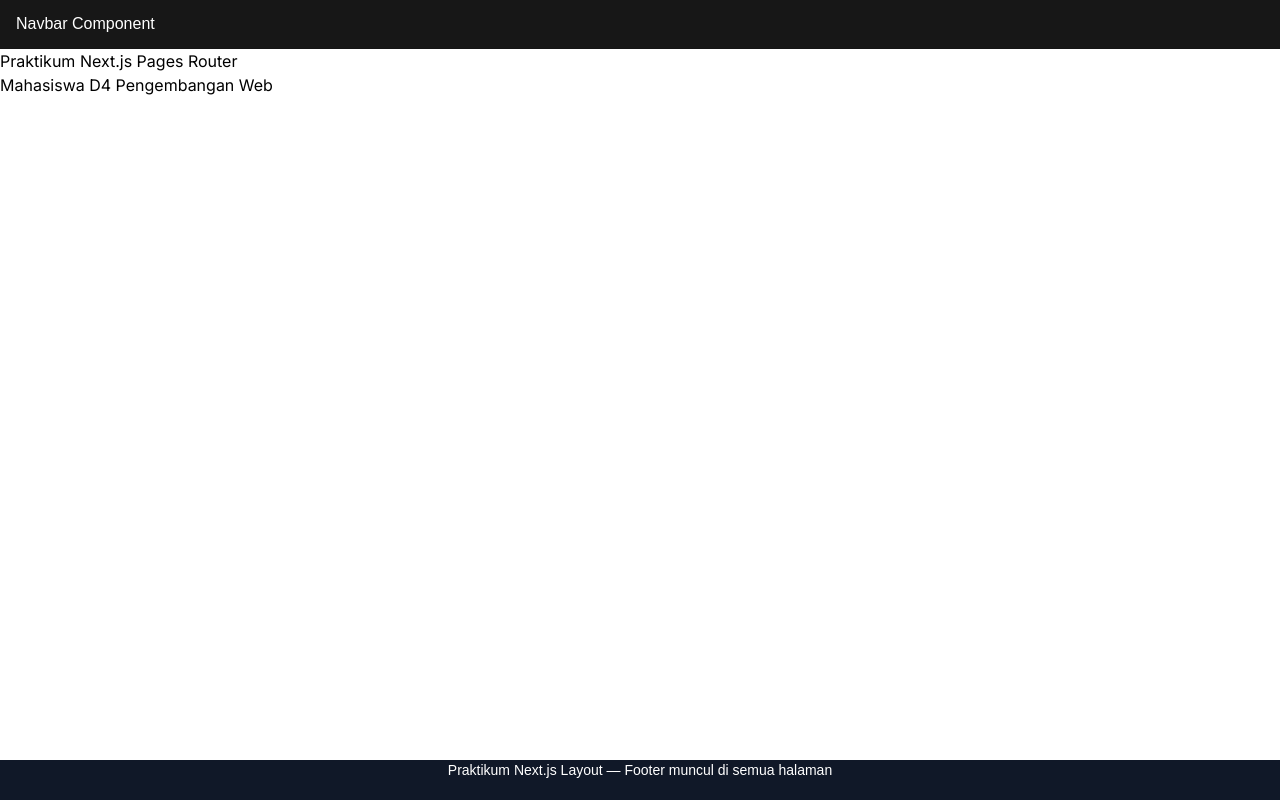
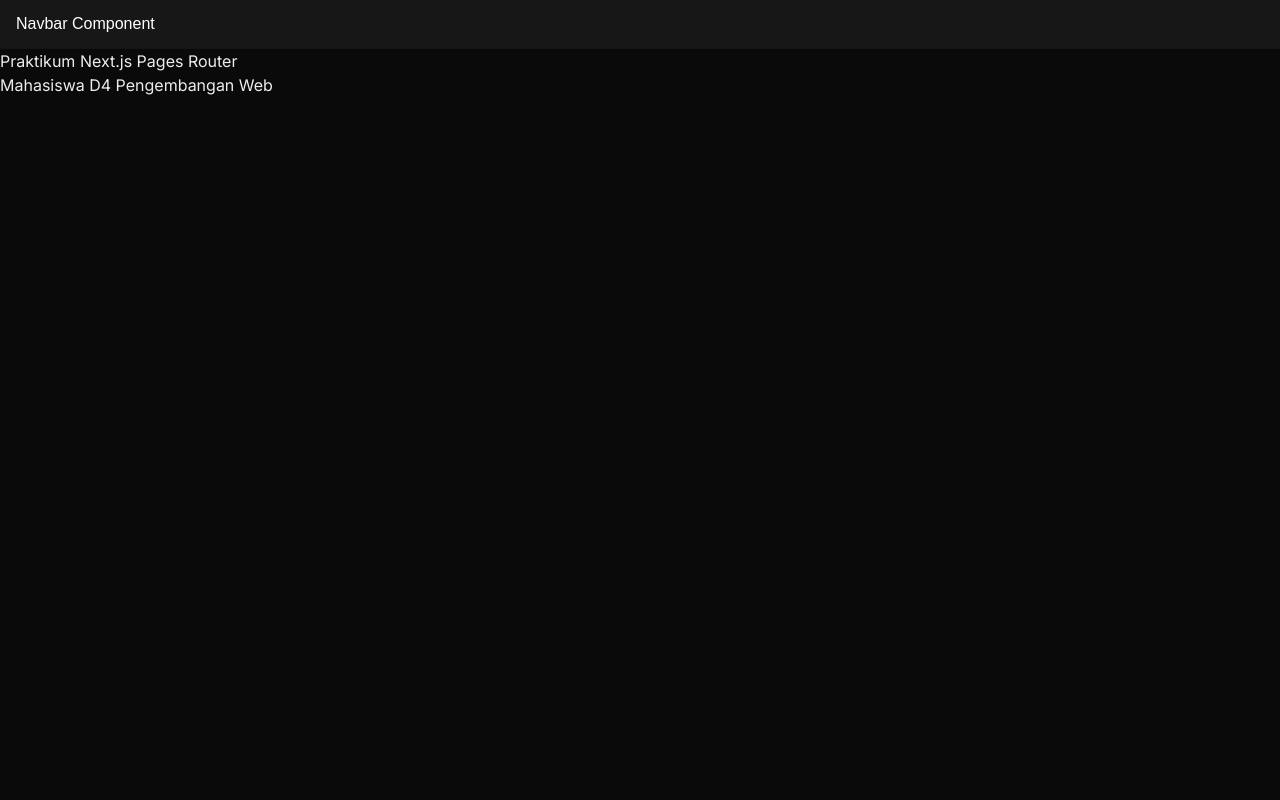
Before and after one commit to Dimas0824/PemrogramanFramework, a Next.js app in the folder nextJS/: page / in a window 1280 px wide. Built offline with nearby package versions, Linux system fonts and the light colour scheme.

Commit message:
feat: update AppShell to conditionally render Navbar based on route

```diff
--- a/nextJS/src/components/layouts/AppShell/index.tsx
+++ b/nextJS/src/components/layouts/AppShell/index.tsx
@@ -1,19 +1,23 @@
+import { useRouter } from "next/router";
 import Navbar from "../navbar";
+
+const disblenavbar = ["/auth/login", "/auth/register"];
 
 type AppShellProps = {
     children: React.ReactNode;
 }
 
-const AppShell = ({ children }: AppShellProps) => (
-    <div className="min-h-screen flex flex-col bg-white text-black">
-        <Navbar />
-        <main className="flex-1">
+const AppShell = (props: AppShellProps) => {
+    const { children } = props;
+    const router = useRouter();
+    const { pathname } = router;
+
+    return (
+        <main>
+            {!disblenavbar.includes(pathname) && <Navbar />}
             {children}
         </main>
-        <footer className=" bg-gray-900 text-white text-center py-6 mb-5 h-10 mt-10 ">
-            <p className="text-sm">Praktikum Next.js Layout — Footer muncul di semua halaman</p>
-        </footer>
-    </div>
-)
+    )
+}
 
 export default AppShell;
```
